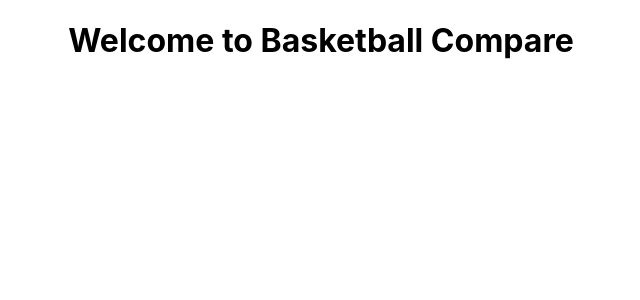
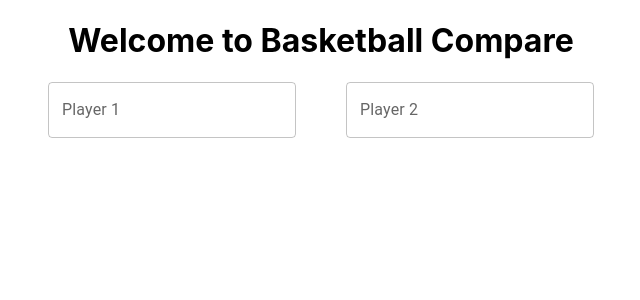
Before and after one commit to dyl-alex/nba-compare, a React (Create React App) app: page / in a window 1280 px wide. Shown: the top 300 px of the page, without its empty margins (319-959 px from the left). Built offline with nearby package versions, Linux system fonts and the light colour scheme; no server answers.

Commit message:
added store and selectors and junk

```diff
--- a/package.json
+++ b/package.json
@@ -4,6 +4,10 @@
   "private": true,
   "dependencies": {
     "@babel/plugin-proposal-private-property-in-object": "^7.21.11",
+    "@emotion/react": "^11.11.1",
+    "@emotion/styled": "^11.11.0",
+    "@mui/icons-material": "^5.14.19",
+    "@mui/material": "^5.14.19",
     "@reduxjs/toolkit": "^1.9.7",
     "@testing-library/jest-dom": "^5.17.0",
     "@testing-library/react": "^13.4.0",
--- a/src/Components/Dashboard.tsx
+++ b/src/Components/Dashboard.tsx
@@ -0,0 +1,44 @@
+import { TextField } from "@mui/material"
+import store, { UseAppSelector, useAppDispatch } from "../store/Store"
+import { setPlayerOne, setPlayerTwo } from "../slice/appSlice";
+
+export const Dashboard = () => {
+
+    const dispatch = useAppDispatch();
+    const playerTwo = UseAppSelector(store => store.app.playerTwo);
+    const playerOne = UseAppSelector(store => store.app.playerOne);
+    const onSubmit = () => {
+
+    }
+
+    return (
+       <div>
+        <TextField id="outlined-basic" variant="outlined" label="Player 1" style={{marginLeft: '25px', marginRight: '25px'}}
+        // modifies state for player one
+        onKeyDown={
+            (ev) => {
+                if (ev.key === 'Enter') {
+                    onSubmit();
+                }
+            }
+        }
+        onChange={(e) => {
+            dispatch(setPlayerOne(e.target.value))
+        }}
+        ></TextField>
+        <TextField id="outlined-basic" variant="outlined" label="Player 2" style={{marginLeft: '25px', marginRight: '25px'}}
+        // modifies state for player two
+        onKeyDown={
+            (ev) => {
+                if (ev.key === 'Enter') {
+                    onSubmit();
+                }
+            }
+        }
+        onChange={(e) => {
+            dispatch(setPlayerTwo(e.target.value))
+        }}
+        ></TextField>
+       </div>
+    )
+}
--- a/src/Components/Landing.tsx
+++ b/src/Components/Landing.tsx
@@ -1,7 +1,7 @@
 import {useEffect} from 'react';
 import { useLazyGetLeagueListQuery } from '../api/playerApi';
 import { playerApi } from '../api/playerApi';
-
+import { Dashboard} from './Dashboard'
 export const Landing = () => {
     const [getLeagueList, {data: leagueList}] = useLazyGetLeagueListQuery();
 
@@ -16,6 +16,7 @@ export const Landing = () => {
     return (
         <div className="landingContainer">
             <h1>Welcome to Basketball Compare</h1>
+            <Dashboard/>
         </div>
     )
 }
--- /dev/null
+++ b/src/slice/appSlice.ts
@@ -0,0 +1,27 @@
+import { PayloadAction } from "@reduxjs/toolkit"
+import { createSlice } from "@reduxjs/toolkit"
+
+interface appState {
+    playerOne : string,
+    playerTwo : string,
+}
+
+const initialState: appState = {
+    playerOne : '',
+    playerTwo : '',
+}
+
+const appSlice = createSlice({
+    name: "app",
+    initialState: initialState,
+    reducers: {
+        setPlayerOne(state, action: PayloadAction<string>) {
+            state.playerOne = action.payload;
+        },
+        setPlayerTwo(state, action: PayloadAction<string>) {
+            state.playerTwo = action.payload;
+        }
+    }
+})
+export const {setPlayerOne, setPlayerTwo} = appSlice.actions
+export default appSlice.reducer
--- a/src/store/Store.js
+++ /dev/null
@@ -1,14 +0,0 @@
-import {configureStore, getDefaultMiddleware} from '@reduxjs/toolkit'
-import { playerApi } from '../api/playerApi'
-import { setupListeners } from '@reduxjs/toolkit/query';
-
-export const store = configureStore({
-    reducer: {
-        [playerApi.reducerPath]: playerApi.reducer,
-    },
-    middleware: (getDefaultMiddleware) => getDefaultMiddleware().concat(playerApi.middleware)
-});
-
-setupListeners(store.dispatch);
-
-export default store;
--- /dev/null
+++ b/src/store/Store.ts
@@ -0,0 +1,24 @@
+import {configureStore, getDefaultMiddleware} from '@reduxjs/toolkit'
+import { playerApi } from '../api/playerApi'
+import { setupListeners } from '@reduxjs/toolkit/query';
+import { TypedUseSelectorHook, useDispatch, useSelector } from "react-redux";
+import appReducer from '../slice/appSlice';
+
+export const store = configureStore({
+    reducer: {
+        [playerApi.reducerPath]: playerApi.reducer,
+        app: appReducer,
+    },
+    middleware: (getDefaultMiddleware) => getDefaultMiddleware().concat(playerApi.middleware)
+});
+
+setupListeners(store.dispatch);
+
+
+export type RootState = ReturnType<typeof store.getState>
+export const UseAppSelector : TypedUseSelectorHook<RootState> = useSelector;
+
+export type AppDispatch = typeof store.dispatch;
+export const useAppDispatch = () => useDispatch<AppDispatch>();
+
+export default store;
```
Also changed, not shown: 1 other file (tests, documents, lock files or other folders).
